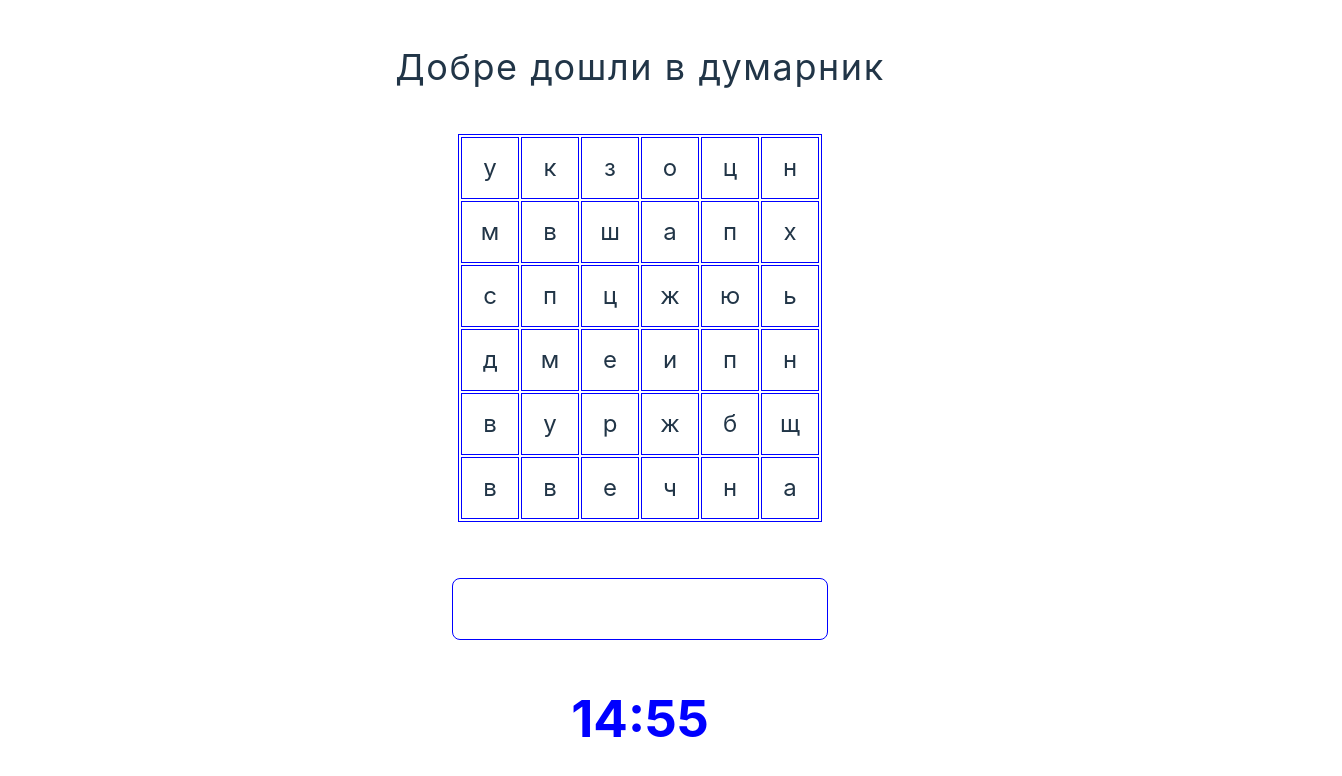
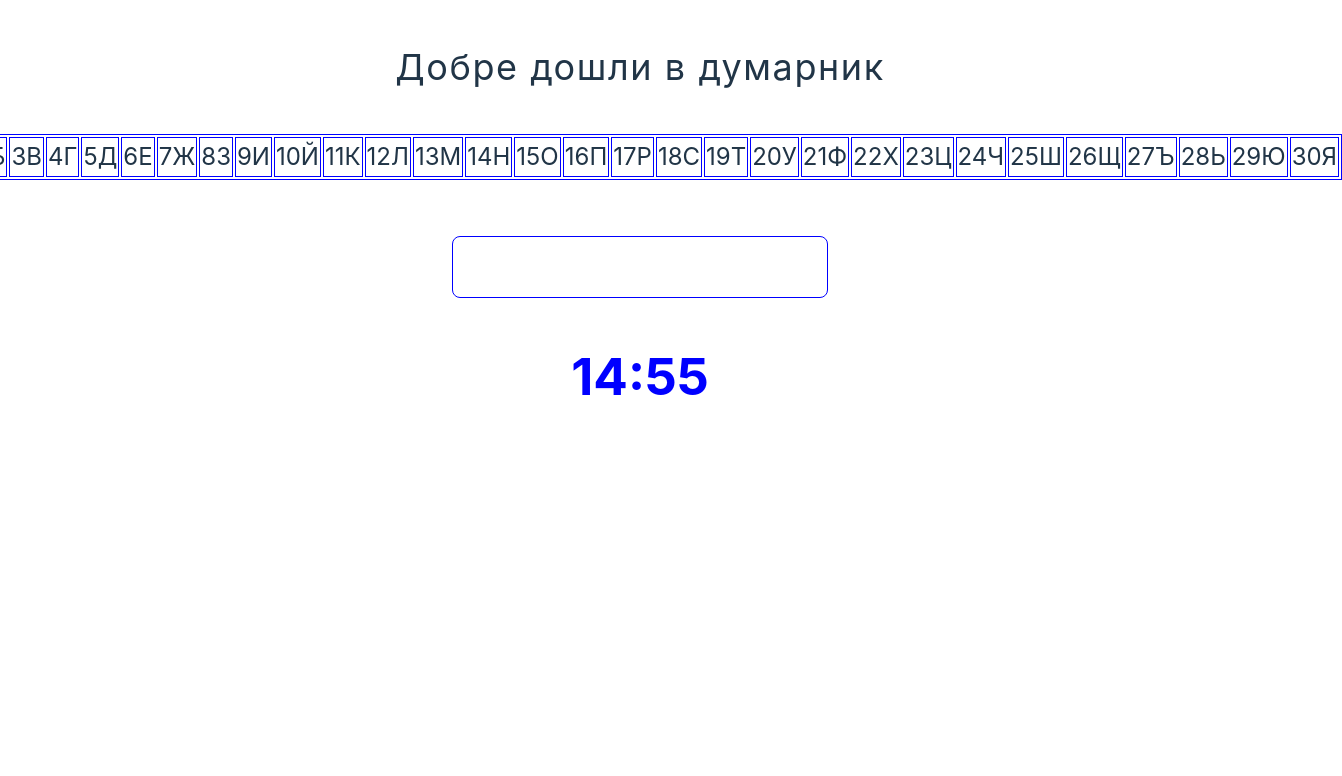
Before and after one commit to niki4etoo/Dumarnik, a React (Vite) app in the folder Dumarnik/: page / in a window 1280 px wide. Shown: the top 776 px of the page, 1342 px wide, since content can reach past the window. Built offline with nearby package versions, Linux system fonts and the light colour scheme.

Commit message:
different approach for creating an initial square for the game

```diff
--- a/Dumarnik/src/components/Game/Board/Square.tsx
+++ b/Dumarnik/src/components/Game/Board/Square.tsx
@@ -1,52 +1,48 @@
-import React, { useState } from 'react';
-import { charactersGenerator } from './CharactersGenerator'
 
 import './table.css'
 
-interface RandomBulgarianCharactersTableProps {
-    numberOfCharacters: number;
-}
+const bulgarianAlphabet = {
+    1: 'А',
+    2: 'Б',
+    3: 'В',
+    4: 'Г',
+    5: 'Д',
+    6: 'Е',
+    7: 'Ж',
+    8: 'З',
+    9: 'И',
+    10: 'Й',
+    11: 'К',
+    12: 'Л',
+    13: 'М',
+    14: 'Н',
+    15: 'О',
+    16: 'П',
+    17: 'Р',
+    18: 'С',
+    19: 'Т',
+    20: 'У',
+    21: 'Ф',
+    22: 'Х',
+    23: 'Ц',
+    24: 'Ч',
+    25: 'Ш',
+    26: 'Щ',
+    27: 'Ъ',
+    28: 'Ь',
+    29: 'Ю',
+    30: 'Я',
+};
 
-const Square: React.FC<RandomBulgarianCharactersTableProps> = ({ numberOfCharacters }) => {
+const Square = () => {
 
-    // Generate a random set of Bulgarian alphabet characters
-    const letters = charactersGenerator(numberOfCharacters);
-    const cellLetters = letters.map((letter, index) => ({ id: index, char: letter, backgroundColor: 'white', active: false }));
-    const [rows, cols] = [Math.sqrt(numberOfCharacters), Math.sqrt(numberOfCharacters)]
-    const [cells, setCells] = useState(cellLetters);
-
-    const chunkedCharacters: string[][] = [];
-
-    for (let i = 0; i < letters.length; i += rows) {
-        chunkedCharacters.push(letters.slice(i, i + cols));
-    }
-
-    const handleClick = (rowIndex: number, columnIndex: number, e: any) => {
-        console.log(`row index: ${rowIndex}; column index: ${columnIndex}`);
-
-        console.log(letters);
-        console.log(`Row index: ${rowIndex}  Column index: ${columnIndex}`);
-        console.log(cellLetters[rows * rowIndex + columnIndex].char);
-        console.log(cellLetters[rows * rowIndex + columnIndex].backgroundColor);
-        console.log(cellLetters[rows * rowIndex + columnIndex].active);
-
-    }
 
     return (
         <div className='game-board'>
             <table className='default-table'>
                 <tbody>
-                    {chunkedCharacters.map((row, rowIndex) => (
-                        <tr key={rowIndex}>
-                            {row.map((char, columnIndex) => (
-                                <td id={rowIndex.toString() + columnIndex.toString()}
-                                    className='default-cells'
-                                    onClick={(e) => handleClick(rowIndex, columnIndex, e)}
-                                    key={columnIndex}
-
-                                >{char}</td>
-                            ))}
-                        </tr>
+                    {Object.entries(bulgarianAlphabet).map((item, index) => (
+                        <td key={index}>{item}</td>
                     ))}
                 </tbody>
             </table>
```
